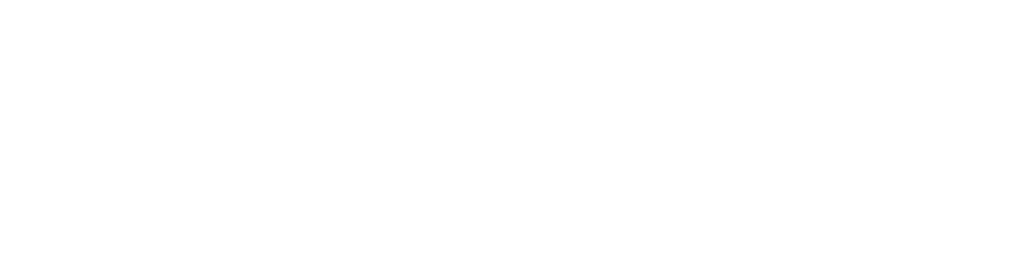
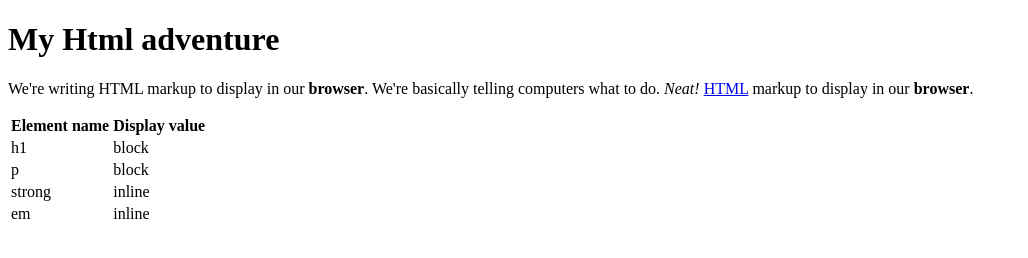
Before and after one commit to learn-co-curriculum/phase-0-the-dom-editing-lab, a website: page index.html in a window 1280 px wide. Shown: the whole page, without its empty margins (0-1028 px from the left). Drawn offline with Linux system fonts and the light colour scheme.

Commit message:
complete the dom editing lab

```diff
--- a/index.html
+++ b/index.html
@@ -1 +1,43 @@
-<!-- Write your code here! -->
+<!DOCTYPE html>
+<html lang="en">
+  <head>
+    <meta charset="UTF-8" />
+    <meta name="viewport" content="width=device-width, initial-scale=1.0" />
+    <meta http-equiv="X-UA-Compatible" content="ie=edge" />
+    <title>Introduction to the DOM Lab</title>
+  </head>
+  <body>
+    <h1>My Html adventure</h1>
+    <p> We're writing HTML markup to display in our <strong>browser</strong>. We're
+  basically telling computers what to do. <em>Neat!</em>
+  <a href="https://developer.mozilla.org/en-US/docs/Web/HTML">HTML</a> markup to
+display in our <strong>browser</strong>.
+</p>
+<table>
+  <thead>
+    <tr>
+      <th>Element name</th>
+      <th>Display value</th>
+    </tr>
+  </thead>
+  <tbody>
+    <tr>
+      <td>h1</td>
+      <td>block</td>
+    </tr>
+    <tr>
+      <td>p</td>
+      <td>block</td>
+    </tr>
+    <tr>
+        <td>strong</td>
+      <td>inline</td>
+    </tr>
+    <tr>
+      <td>em</td>
+      <td>inline</td>
+    </tr>
+  </tbody>
+</table>
+  </body>
+</html>
```
Also changed, not shown: 1 other file.
